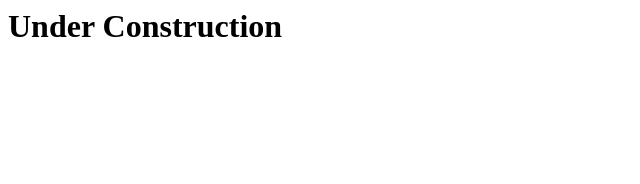
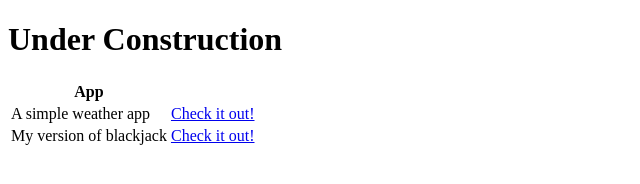
Before and after one commit to GregDick/gregdick.github.io, a plain HTML site: page index.html in a window 1280 px wide. Shown: the whole page, without its empty margins (0-640 px from the left). Drawn offline with Linux system fonts and the light colour scheme.

Commit message:
started linking projects

```diff
--- a/index.html
+++ b/index.html
@@ -1 +1,26 @@
-<h1>Under Construction</h1>
+<!DOCTYPE html>
+<html>
+<head>
+  <title>Greg's Portfolio</title>
+</head>
+<body>
+  <h1>Under Construction</h1>
+  <table>
+    <thead>
+      <tr>
+        <th>App</th>
+      </tr>
+    </thead>
+    <tbody>
+      <tr>
+        <td>A simple weather app</td>
+        <td><a href="http://gregdick.github.io/weather-app/">Check it out!</a></td>
+      </tr>
+      <tr>
+        <td>My version of blackjack</td>
+        <td><a href="http://gregdick.github.io/blackjack/">Check it out!</a></td>
+      </tr>
+    </tbody>
+  </table>
+</body>
+</html>
```
